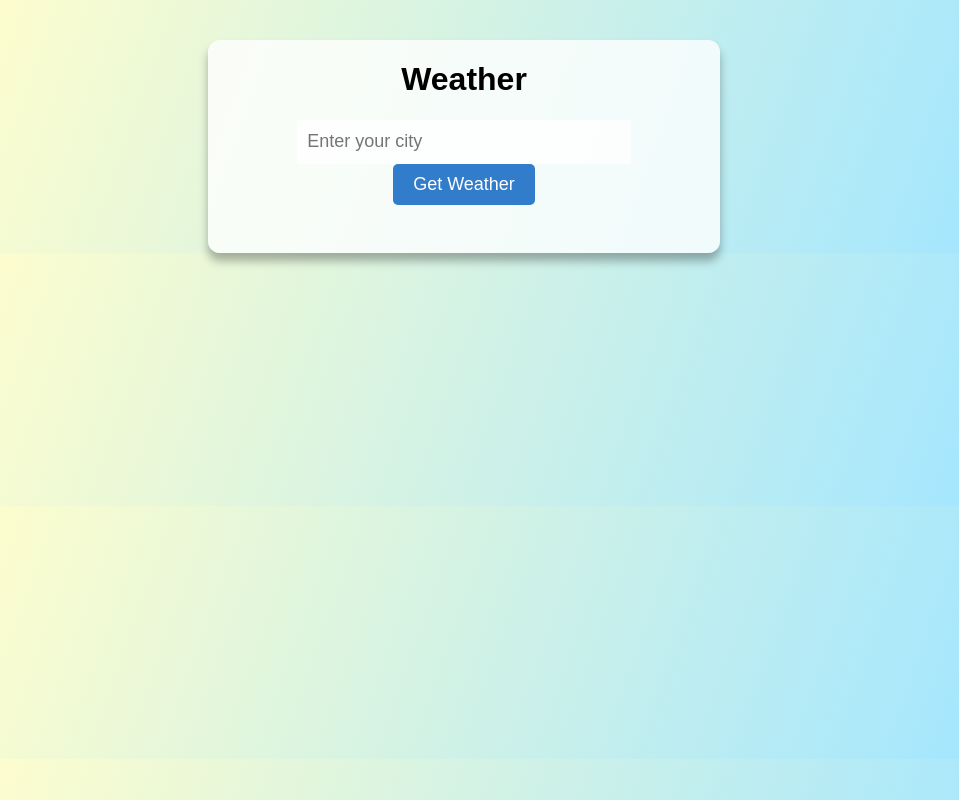
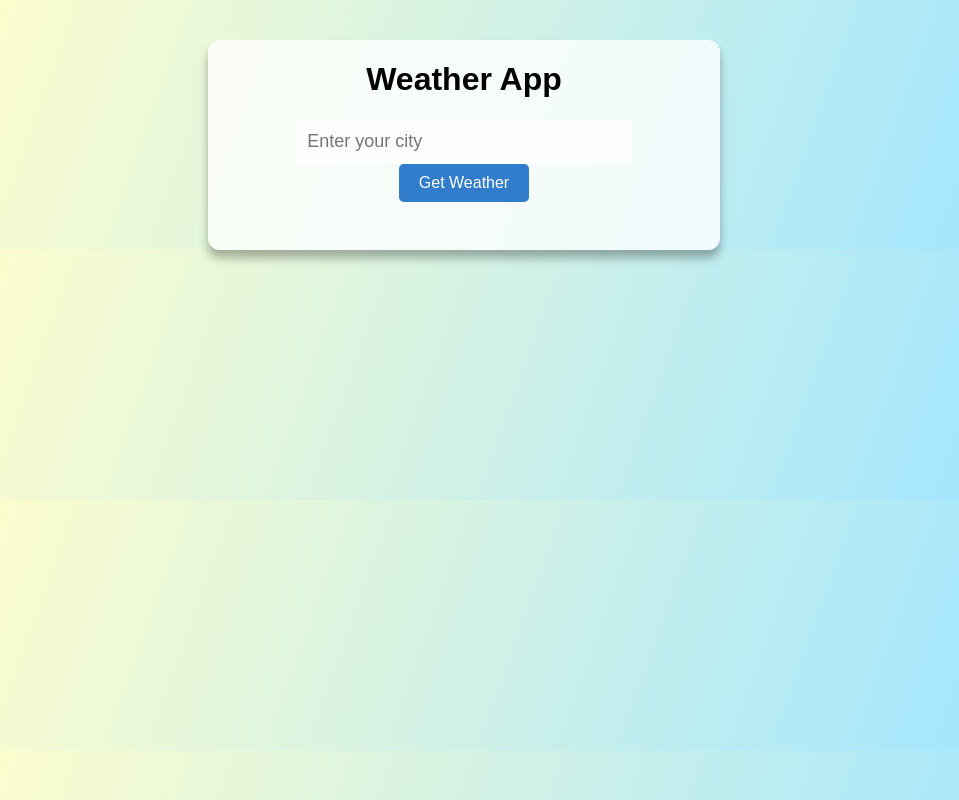
Before and after one commit to praduman20/Projects-HTML-CSS-and-JS-, a plain HTML site: page Weather App/index.html in a window 1280 px wide. Shown: the whole page, without its empty margins (176-1135 px from the left). Drawn offline with Linux system fonts and the light colour scheme.

Commit message:
Weather app

```diff
--- a/Weather App/index.html
+++ b/Weather App/index.html
@@ -8,7 +8,7 @@
   </head>
   <body>
     <div class="container">
-      <h1>Weather</h1>
+      <h1>Weather App</h1>
       <form>
         <input
           type="text"
--- a/Weather App/index.js
+++ b/Weather App/index.js
@@ -18,6 +18,7 @@ async function getWeather() {
     ${city}`);
 
   const weather = await response.json();
+  console.log(weather);
 
   if (page === 1) {
     weatherEl.innerHTML = "";
--- a/Weather App/style.css
+++ b/Weather App/style.css
@@ -51,7 +51,7 @@ form {
   border: none;
   padding: 10px 20px;
   border-radius: 5px;
-  font-size: 18px;
+  font-size: 16px;
   cursor: pointer;
   outline: none;
 }
```
